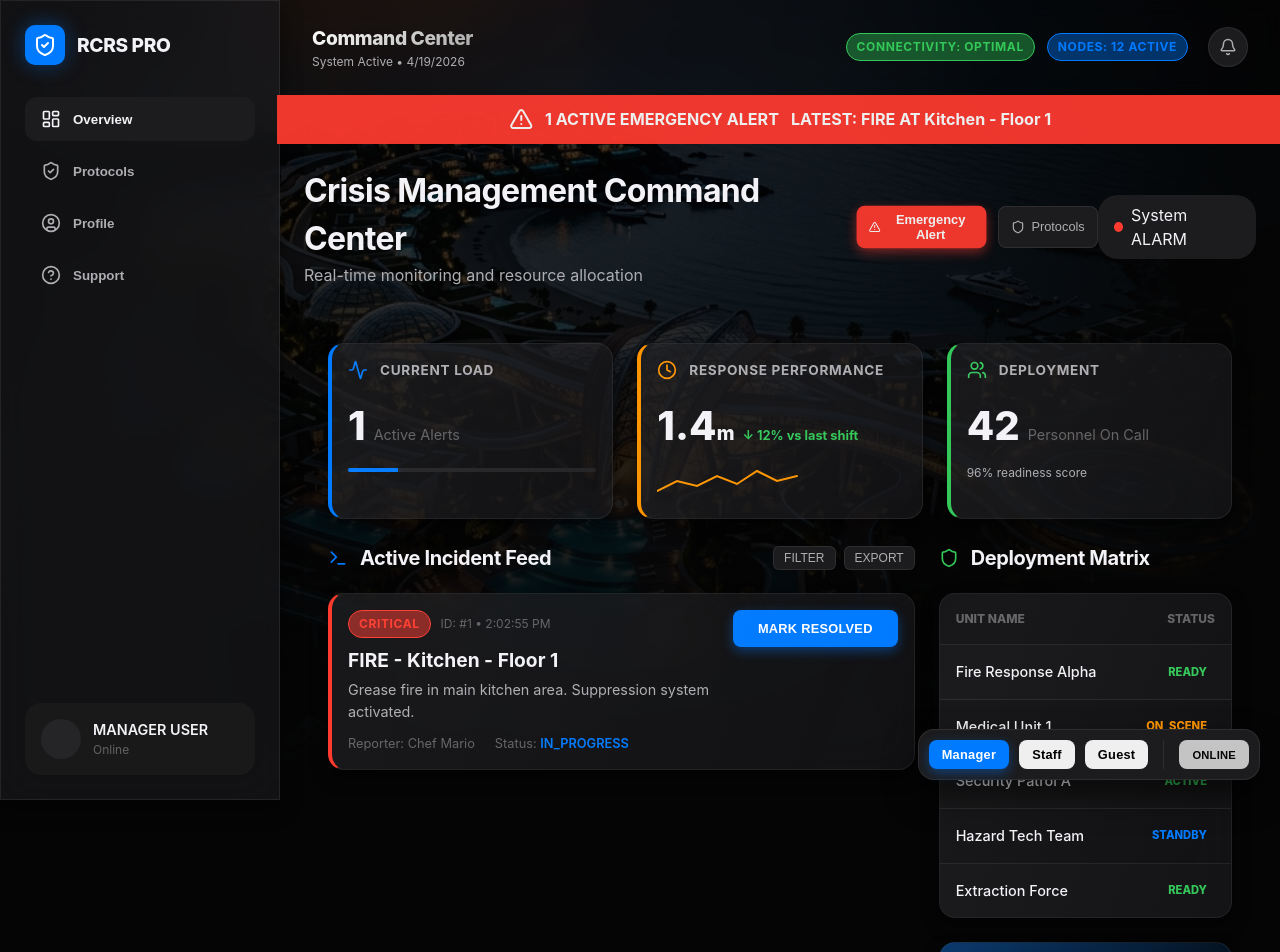
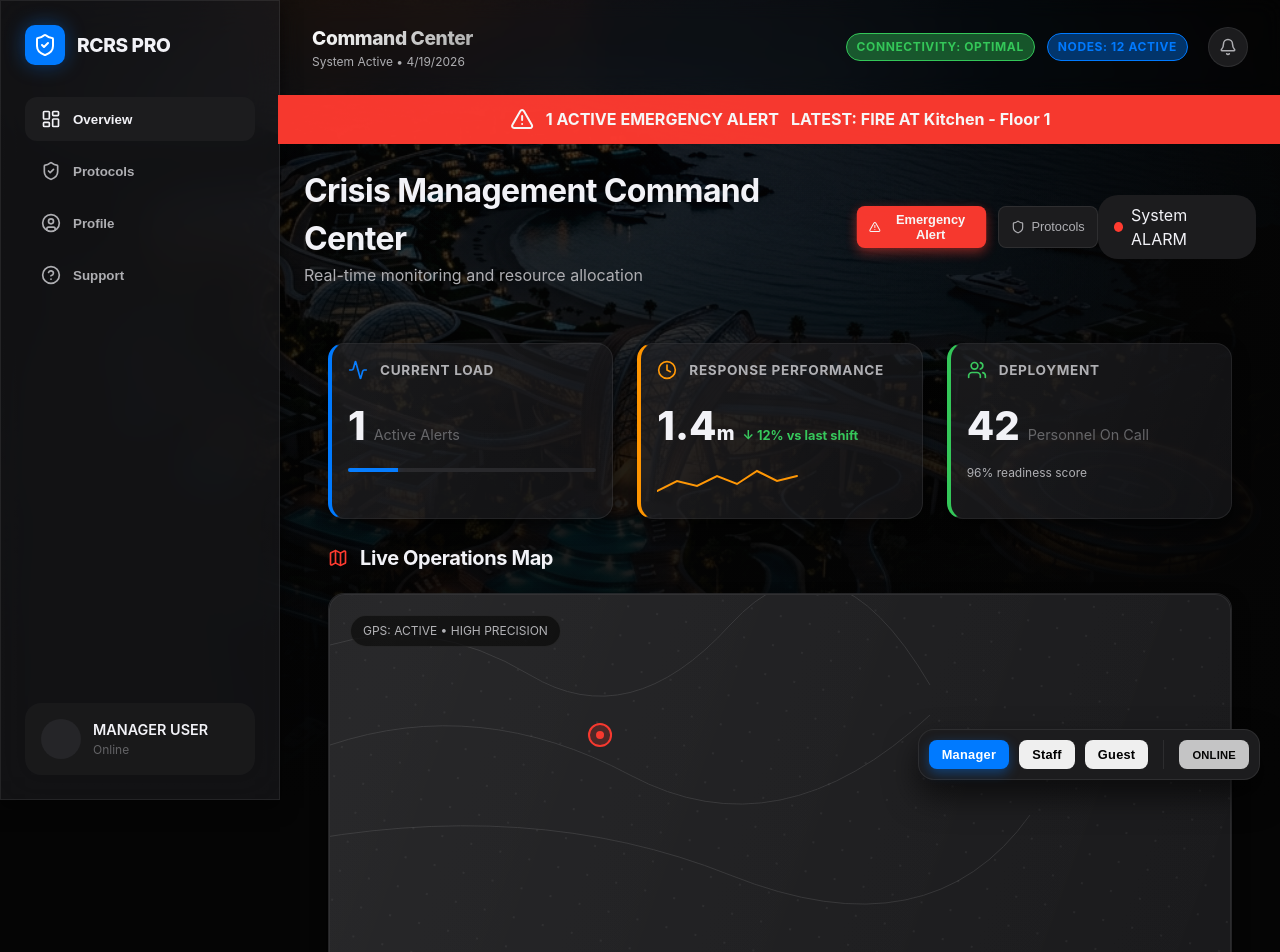
Before and after one commit to K-Gopi2007/Hackathon-2, a React (Vite) app: page / in a window 1280 px wide. Shown: the top 952 px of the page. Built offline with nearby package versions, Linux system fonts and the light colour scheme.

Commit message:
Enhance emergency reporting to support all emergencies and integrate Live Operations Map into Manager Dashboard

```diff
--- a/src/App.jsx
+++ b/src/App.jsx
@@ -38,7 +38,7 @@ function App() {
       newIncident = {
         ...payload,
         id: payload.id || Date.now(),
-        type: payload.fireType ? `FIRE - ${payload.fireType.toUpperCase()}` : 'FIRE',
+        type: payload.emergencyType ? payload.emergencyType.toUpperCase() : (payload.type || 'EMERGENCY'),
         location: payload.location || 'Unknown Location',
         status: payload.status || 'REPORTED',
         timestamp: payload.timestamp || new Date().toISOString(),
--- a/src/components/FireShield/FireShield.jsx
+++ b/src/components/FireShield/FireShield.jsx
@@ -36,7 +36,7 @@ const FireShield = ({ onReportTriggered }) => {
 
     // Reset or show success
     setStep(1);
-    alert('FIRE REPORT SENT SUCCESSFULLY! Emergency services are being coordinated.');
+    alert('EMERGENCY REPORT SENT SUCCESSFULLY! Emergency services are being coordinated.');
   };
 
   return (
--- a/src/components/FireShield/FireShieldSteps.jsx
+++ b/src/components/FireShield/FireShieldSteps.jsx
@@ -1,5 +1,5 @@
 import React from 'react';
-import { Flame, MapPin, Camera, AlertTriangle, Mountain, TreePine, Building2, HelpCircle } from 'lucide-react';
+import { Flame, MapPin, Camera, AlertTriangle, Mountain, HelpCircle, Activity, ShieldAlert } from 'lucide-react';
 import { motion } from 'framer-motion';
 
 export const Step1Map = ({ onStartReport }) => {
@@ -13,7 +13,7 @@ export const Step1Map = ({ onStartReport }) => {
           animate={{ opacity: 1, y: 0 }}
           transition={{ delay: 0.5 }}
         >
-          Tap on map to mark fire location
+          Tap on map to mark emergency location
         </motion.div>
 
         <motion.button
@@ -21,9 +21,10 @@ export const Step1Map = ({ onStartReport }) => {
           whileHover={{ scale: 1.02 }}
           whileTap={{ scale: 0.95 }}
           onClick={onStartReport}
+          style={{ background: 'var(--crisis-red)', gap: '10px' }}
         >
-          <Flame size={32} fill="white" />
-          Fire Report
+          <AlertTriangle size={32} fill="white" />
+          Emergency Report
         </motion.button>
       </div>
     </div>
@@ -55,13 +56,14 @@ export const Step2Confirm = ({ location, onConfirm, onCancel }) => {
 };
 
 export const Step3Details = ({ onSubmit, onBack }) => {
-  const [fireType, setFireType] = React.useState('');
+  const [emergencyType, setEmergencyType] = React.useState('');
   const [hasInjuries, setHasInjuries] = React.useState(false);
 
   const types = [
-    { id: 'mountain', label: 'Mountain', icon: Mountain },
-    { id: 'forest', label: 'Forest', icon: TreePine },
-    { id: 'building', label: 'Building', icon: Building2 },
+    { id: 'fire', label: 'Fire', icon: Flame },
+    { id: 'medical', label: 'Medical', icon: Activity },
+    { id: 'security', label: 'Security', icon: ShieldAlert },
+    { id: 'natural', label: 'Natural', icon: Mountain },
     { id: 'others', label: 'Others', icon: HelpCircle },
   ];
 
@@ -77,13 +79,13 @@ export const Step3Details = ({ onSubmit, onBack }) => {
       </header>
 
       <div style={{ marginBottom: '24px' }}>
-        <label style={{ fontWeight: '600', marginBottom: '12px', display: 'block' }}>Fire Type</label>
-        <div className="fire-type-grid">
+        <label style={{ fontWeight: '600', marginBottom: '12px', display: 'block' }}>Emergency Type</label>
+        <div className="fire-type-grid" style={{ gridTemplateColumns: 'repeat(auto-fit, minmax(80px, 1fr))' }}>
           {types.map(type => (
             <div
               key={type.id}
-              className={`fire-type-card ${fireType === type.id ? 'active' : ''}`}
-              onClick={() => setFireType(type.id)}
+              className={`fire-type-card ${emergencyType === type.id ? 'active' : ''}`}
+              onClick={() => setEmergencyType(type.id)}
             >
               <type.icon size={32} />
               <span>{type.label}</span>
@@ -111,17 +113,17 @@ export const Step3Details = ({ onSubmit, onBack }) => {
 
       <textarea
         className="comment-box"
-        placeholder="Optional: Any specific details (e.g., wind direction, visible smoke color)..."
+        placeholder="Optional: Any specific details (e.g., weapons involved, visible smoke color)..."
       ></textarea>
 
       <div style={{ display: 'grid', gridTemplateColumns: '1fr 2fr', gap: '12px', marginBottom: '40px' }}>
         <button className="btn" onClick={onBack} style={{ background: 'var(--bg-accent)' }}>Back</button>
         <button
           className="btn btn-danger"
-          disabled={!fireType}
-          onClick={() => onSubmit({ fireType, hasInjuries })}
+          disabled={!emergencyType}
+          onClick={() => onSubmit({ emergencyType, hasInjuries })}
         >
-          Send Fire Report
+          Send Report
         </button>
       </div>
     </motion.div>
--- a/src/components/LocationMap.jsx
+++ b/src/components/LocationMap.jsx
@@ -49,28 +49,47 @@ const LocationMap = ({ activeIncidents = [], interactive = false, onLocationSele
       </svg>
 
       {/* Existing Incidents */}
-      {activeIncidents.map(inc => (
+      {activeIncidents.map(inc => {
+        // Generate pseudo-random position based on ID so they don't stack perfectly,
+        // but remain consistent across renders
+        const xPos = (inc.id * 13.7) % 70 + 15; // 15% to 85%
+        const yPos = (inc.id * 17.3) % 70 + 15;
+
+        let color = 'var(--info-blue)';
+        let glow = 'rgba(10, 132, 255, 0.2)';
+        if (inc.priority === 'CRITICAL' || inc.type?.includes('FIRE')) {
+          color = 'var(--crisis-red)';
+          glow = 'rgba(255, 59, 48, 0.2)';
+        } else if (inc.type?.includes('MEDICAL') || inc.priority === 'HIGH') {
+          color = 'var(--alert-orange)';
+          glow = 'rgba(255, 149, 0, 0.2)';
+        }
+
+        return (
           <div
             key={inc.id}
             style={{
               position: 'absolute',
-            top: '45%',
-            left: '55%',
+              top: `${yPos}%`,
+              left: `${xPos}%`,
               width: '24px',
               height: '24px',
-            background: 'rgba(255, 59, 48, 0.2)',
-            border: '2px solid var(--crisis-red)',
+              background: glow,
+              border: `2px solid ${color}`,
               borderRadius: '50%',
               display: 'flex',
               alignItems: 'center',
               justifyContent: 'center',
-            zIndex: 10
+              zIndex: 10,
+              transform: 'translate(-50%, -50%)'
             }}
             className="pulse"
+            title={`${inc.type} - ${inc.location}`}
           >
-          <div style={{ width: '8px', height: '8px', background: 'var(--crisis-red)', borderRadius: '50%', margin: 'auto' }}></div>
+            <div style={{ width: '8px', height: '8px', background: color, borderRadius: '50%', margin: 'auto' }}></div>
           </div>
-      ))}
+        );
+      })}
 
       {/* Selected Location Pin */}
       {selectedPos && (
--- a/src/views/GuestPortal.jsx
+++ b/src/views/GuestPortal.jsx
@@ -11,8 +11,8 @@ const GuestPortal = ({ activeIncidents, onToggleSafety, onReportTriggered }) =>
       <div className="guest-view" style={{ minHeight: '100vh', background: 'var(--bg-deep)' }}>
         <header style={{ padding: 'var(--space-md)', display: 'flex', alignItems: 'center', justifyContent: 'space-between', borderBottom: '1px solid var(--glass-border)' }}>
           <div style={{ display: 'flex', alignItems: 'center', gap: '10px' }}>
-            <Flame color="var(--crisis-red)" />
-            <span style={{ fontWeight: 800, letterSpacing: '0.1em' }}>FIRE SHIELD</span>
+            <ShieldAlert color="var(--crisis-red)" />
+            <span style={{ fontWeight: 800, letterSpacing: '0.1em' }}>EMERGENCY REPORT</span>
           </div>
           <button className="btn" onClick={() => setShowFireShield(false)} style={{ padding: '4px 12px', fontSize: '0.8rem' }}>Exit</button>
         </header>
@@ -31,7 +31,7 @@ const GuestPortal = ({ activeIncidents, onToggleSafety, onReportTriggered }) =>
         <p style={{ color: 'var(--text-secondary)', fontSize: '0.9rem', letterSpacing: '0.2em', fontWeight: 600 }}>GRAND PLAZA RESORT & SPA</p>
       </header>
 
-      {/* FIRE SHIELD CTA - HIGH PRIORITY */}
+      {/* EMERGENCY REPORT CTA - HIGH PRIORITY */}
       <motion.div
         whileHover={{ scale: 1.02 }}
         whileTap={{ scale: 0.98 }}
@@ -50,10 +50,10 @@ const GuestPortal = ({ activeIncidents, onToggleSafety, onReportTriggered }) =>
         }}
       >
         <div style={{ padding: '12px', background: 'rgba(255,255,255,0.2)', borderRadius: '12px' }}>
-          <Flame size={40} fill="white" />
+          <ShieldAlert size={40} fill="white" />
         </div>
         <div style={{ flex: 1 }}>
-          <h2 style={{ fontSize: '1.5rem', fontWeight: 800 }}>FIRE REPORT</h2>
+          <h2 style={{ fontSize: '1.5rem', fontWeight: 800 }}>EMERGENCY REPORT</h2>
           <p style={{ opacity: 0.9, fontSize: '0.9rem' }}>Instant emergency coordinate transmission</p>
         </div>
         <ChevronRight size={32} />
--- a/src/views/ManagerDashboard.jsx
+++ b/src/views/ManagerDashboard.jsx
@@ -1,5 +1,6 @@
-import { Activity, Shield, Users, Clock, Terminal, AlertTriangle } from 'lucide-react';
+import { Activity, Shield, Users, Clock, Terminal, AlertTriangle, Map } from 'lucide-react';
 import { motion } from 'framer-motion';
+import LocationMap from '../components/LocationMap';
 
 const ManagerDashboard = ({ incidents, onResolve, onToggleSafety, onTrigger }) => {
   return (
@@ -103,6 +104,16 @@ const ManagerDashboard = ({ incidents, onResolve, onToggleSafety, onTrigger }) =
           <p style={{ fontSize: '0.75rem', color: 'var(--text-secondary)', marginTop: '8px' }}>96% readiness score</p>
         </div>
       </div>
+
+      {/* Live Operations Map Section */}
+      <section style={{ padding: '0 var(--space-lg) var(--space-lg)' }}>
+        <h2 style={{ fontSize: '1.25rem', fontWeight: 700, marginBottom: '20px', display: 'flex', alignItems: 'center', gap: '12px' }}>
+          <Map size={20} color="var(--crisis-red)" /> Live Operations Map
+        </h2>
+        <div className="card glass-panel" style={{ padding: 0, height: '400px', overflow: 'hidden', position: 'relative' }}>
+          <LocationMap activeIncidents={incidents} />
+        </div>
+      </section>
 
       <div className="main-content" style={{ marginTop: '0', display: 'grid', gridTemplateColumns: 'minmax(0, 2fr) minmax(0, 1fr)', gap: 'var(--space-lg)', padding: '0 var(--space-lg) var(--space-lg)' }}>
         <section className="incident-log">
```
Lines whose indentation alone changed are shown as unchanged.
